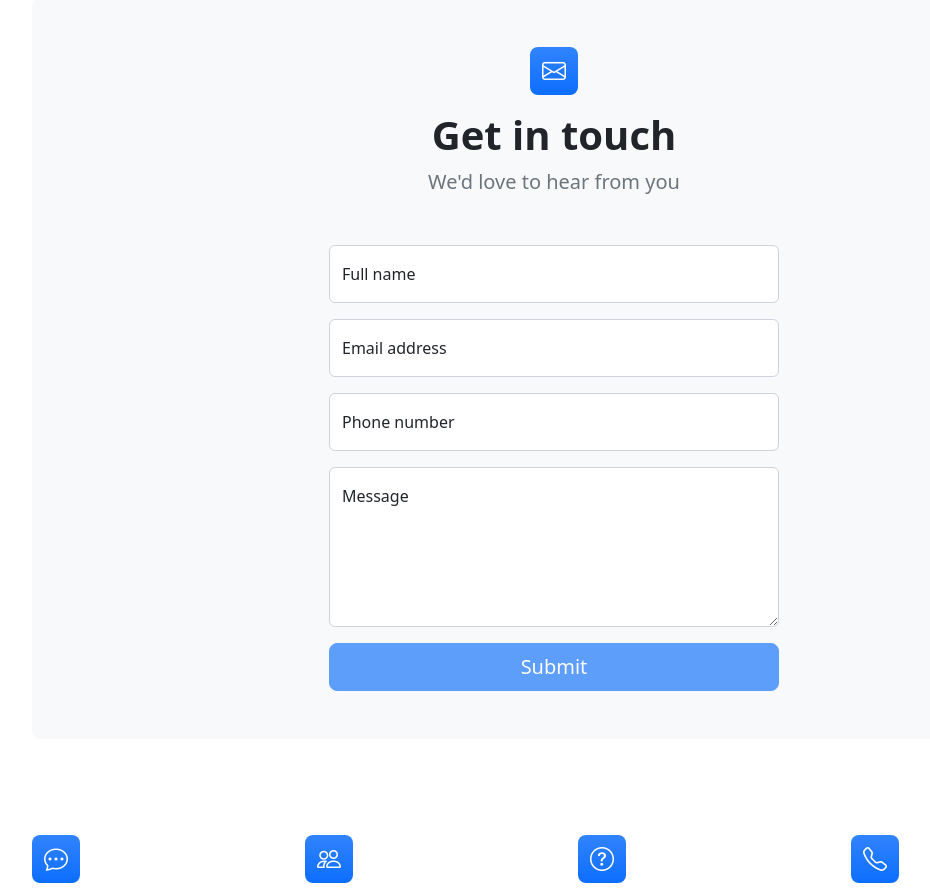
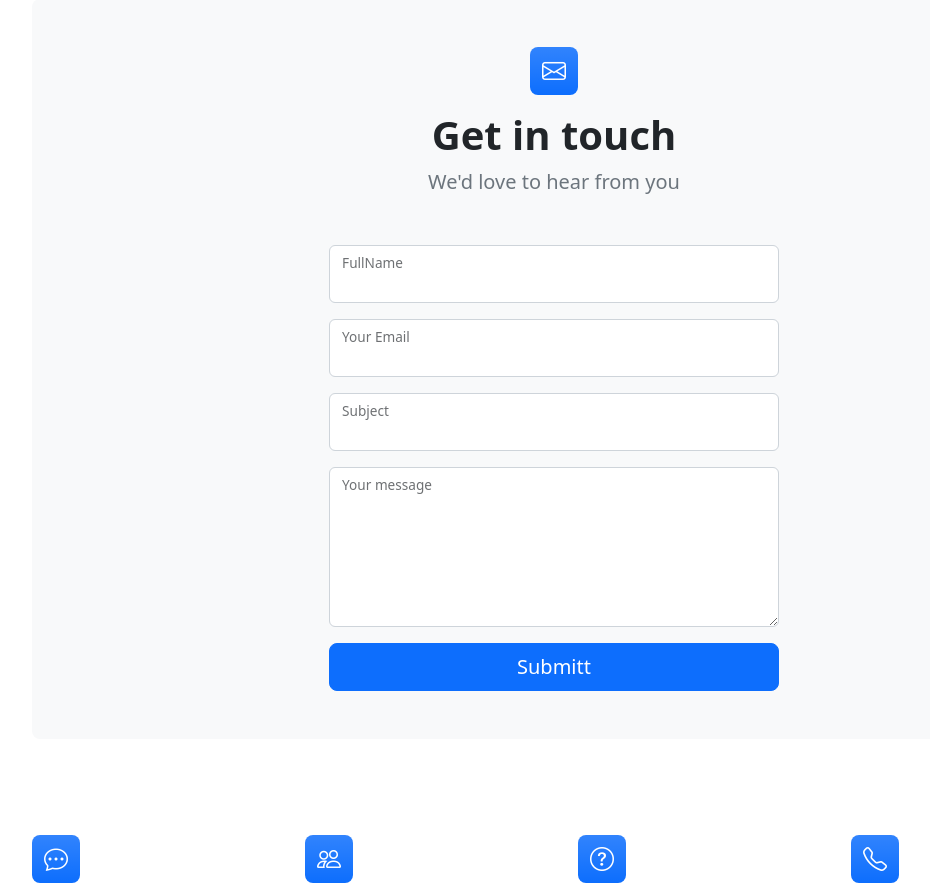
Before and after one commit to Afsaneh-hassani/projectsite, a Django app: page /contact in a window 1280 px wide. Shown: the part 582-1472 px from the top of the page, without its empty margins (86-1016 px from the left). Run offline with Django 5.2, Linux system fonts and the light colour scheme; grey boxes labelled with a size stand in for pictures from a placeholder-image service; some libraries are stand-ins or nearby versions.

Commit message:
completed forms
completed forms

```diff
--- a/blog/models.py
+++ b/blog/models.py
@@ -1,7 +1,7 @@
 from django.db import models
 from django.contrib.auth.models import User
 from django.urls import reverse
-#from taggit.managers import TaggableManager
+from taggit.managers import TaggableManager
 
 # Create your models here.
 
@@ -18,7 +18,7 @@ class Post(models.Model):
     author=models.ForeignKey(User,on_delete=models.SET_NULL,null=True)
     title=models.CharField(max_length=255)
     content=models.TextField()
-    #tags=TaggableManager()
+    tags=TaggableManager()
     category=models.ManyToManyField(Category)
     counted_view=models.IntegerField(default=0)
     status=models.BooleanField(default=False)
--- a/blog/urls.py
+++ b/blog/urls.py
@@ -12,6 +12,7 @@ urlpatterns = [
     path('category/<str:cat_name>', blog_view, name='category'),
     path('search/', blog_search, name='search'),
     path('author/<str:author_username>', blog_view, name='author'),
+    path('tag/<str:tag_name>', blog_view, name='tag'),
 
 
 ]
--- a/projectsite/urls.py
+++ b/projectsite/urls.py
@@ -18,16 +18,26 @@ from django.contrib import admin
 from django.urls import path ,include, re_path
 from django.conf import settings
 from django.conf.urls.static import static
-#from django.contrib.sitemaps.views import sitemap
-#from website.sitemaps import StaticViewSitemap
-#from blog.sitemaps import BlogSitemap
-#import debug_toolbar
+from django.contrib.sitemaps.views import sitemap
+from website.sitemaps import StaticViewSitemap
+from blog.sitemaps import BlogSitemap
+import debug_toolbar
 #from website.views import coming_soon
+
+
+sitemaps = {
+    "static": StaticViewSitemap,
+    'blog':BlogSitemap
+}
 
 urlpatterns = [
     path('admin/', admin.site.urls),
     path('', include('website.urls')),
     path('blog/', include('blog.urls')),
+    path("sitemap.xml",sitemap, {"sitemaps": sitemaps}, name="django.contrib.sitemaps.views.sitemap"),
+    path('robots.txt', include('robots.urls')),
+    path('__debug__/',include('debug_toolbar.urls')),
+
 
 ]
 
--- a/templates/blog/blog-popularpost.html
+++ b/templates/blog/blog-popularpost.html
@@ -1,6 +1,7 @@
 
 
 {% load static %}
+{% load humanize%}
 
 <div class="col-xl-8">
     <h2 class="fw-bolder fs-5 mb-4 orange-box">Poplular Posts</h2>
@@ -11,7 +12,7 @@
 
 
 
-        <div class="small text-muted">{{post.published_date|date:'d M Y'}}</div>
+        <div class="small text-muted">{{post.published_date|naturalday}}</div>
         <a class="link-dark" href="{% url 'blog:single' pid=post.id %}"><h3>{{post.title}}</h3></a>
 
 
--- a/templates/website/contact.html
+++ b/templates/website/contact.html
@@ -20,52 +20,87 @@
                                 <!-- To make this form functional, sign up at-->
                                 <!-- https://startbootstrap.com/solution/contact-forms-->
                                 <!-- to get an API token!-->
-                                <form id="contactForm" data-sb-form-api-token="API_TOKEN">
-                                    <!-- Name input-->
+                                <!-- در contact.html -->
+<form class="form-area contact-form text-right" method="post" novalidate>
+    {% csrf_token %}
+
+    <!-- نمایش پیغام‌ها -->
+
+
+    <!-- فیلد نام -->
     <div class="form-floating mb-3">
-                                        <input class="form-control" id="name" type="text" placeholder="Enter your name..." data-sb-validations="required" />
-                                        <label for="name">Full name</label>
-                                        <div class="invalid-feedback" data-sb-feedback="name:required">A name is required.</div>
+        {{ form.name }}
+        <label for="{{ form.name.id_for_label }}">FullName</label>
+        {% if form.name.errors %}
+        <div class="invalid-feedback d-block">
+            {{ form.name.errors.0 }}
         </div>
-                                    <!-- Email address input-->
+        {% endif %}
+    </div>
+
+    <!-- فیلد ایمیل -->
     <div class="form-floating mb-3">
-                                        <input class="form-control" id="email" type="email" placeholder="name@example.com" data-sb-validations="required,email" />
-                                        <label for="email">Email address</label>
-                                        <div class="invalid-feedback" data-sb-feedback="email:required">An email is required.</div>
-                                        <div class="invalid-feedback" data-sb-feedback="email:email">Email is not valid.</div>
+        {{ form.email }}
+        <label for="{{ form.email.id_for_label }}">Your Email</label>
+        {% if form.email.errors %}
+        <div class="invalid-feedback d-block">
+            {{ form.email.errors.0 }}
         </div>
-                                    <!-- Phone number input-->
+        {% endif %}
+    </div>
+
+    <!-- فیلد موضوع -->
     <div class="form-floating mb-3">
-                                        <input class="form-control" id="phone" type="tel" placeholder="(123) 456-7890" data-sb-validations="required" />
-                                        <label for="phone">Phone number</label>
-                                        <div class="invalid-feedback" data-sb-feedback="phone:required">A phone number is required.</div>
+        {{ form.subject }}
+        <label for="{{ form.subject.id_for_label }}">Subject</label>
+        {% if form.subject.errors %}
+        <div class="invalid-feedback d-block">
+            {{ form.subject.errors.0 }}
         </div>
-                                    <!-- Message input-->
+        {% endif %}
+    </div>
+
+    <!-- فیلد پیام -->
     <div class="form-floating mb-3">
-                                        <textarea class="form-control" id="message" type="text" placeholder="Enter your message here..." style="height: 10rem" data-sb-validations="required"></textarea>
-                                        <label for="message">Message</label>
-                                        <div class="invalid-feedback" data-sb-feedback="message:required">A message is required.</div>
+        {{ form.message }}
+        <label for="{{ form.message.id_for_label }}"> Your message</label>
+        {% if form.message.errors %}
+        <div class="invalid-feedback d-block">
+            {{ form.message.errors.0 }}
         </div>
-                                    <!-- Submit success message-->
-                                    <!---->
-                                    <!-- This is what your users will see when the form-->
-                                    <!-- has successfully submitted-->
-                                    <div class="d-none" id="submitSuccessMessage">
-                                        <div class="text-center mb-3">
-                                            <div class="fw-bolder">Form submission successful!</div>
-                                            To activate this form, sign up at
-                                            <br />
-                                            <a href="https://startbootstrap.com/solution/contact-forms">https://startbootstrap.com/solution/contact-forms</a>
+        {% endif %}
     </div>
+
+    <!-- دکمه ارسال -->
+    <div class="d-grid">
+        <button class="btn btn-primary btn-lg" type="submit"> Submitt</button>
     </div>
-                                    <!-- Submit error message-->
-                                    <!---->
-                                    <!-- This is what your users will see when there is-->
-                                    <!-- an error submitting the form-->
-                                    <div class="d-none" id="submitErrorMessage"><div class="text-center text-danger mb-3">Error sending message!</div></div>
-                                    <!-- Submit Button-->
-                                    <div class="d-grid"><button class="btn btn-primary btn-lg disabled" id="submitButton" type="submit">Submit</button></div>
 </form>
+                                {% if messages %}
+    {% for message in messages %}
+      <div class="alert {% if message.tags %} alert-{{ message.tags }}{% endif %}">{{ message|safe }}</div>
+    {% endfor %}
+  {% endif %}
+
+
+
+                                {% if form.errors %}
+    <div class="alert alert-error">
+      <h4>Please fix the following errors</h4>
+      <ul>
+        {% for field in form %}
+          {% if field.errors %}
+            {% for error in field.errors %}
+              <li><a href="#id_{{ field.name }}" class="error">{{ error|escape }}</a></li>
+            {% endfor %}
+          {% endif %}
+        {% endfor %}
+      </ul>
+      {% if form.non_field_errors %}
+        {{ form.non_field_errors }}
+      {% endif %}
+    </div>
+  {% endif %}
                             </div>
                         </div>
                     </div>
--- /dev/null
+++ b/website/forms.py
@@ -0,0 +1,17 @@
+from django import forms
+from .models import Contact
+
+class ContactForm(forms.ModelForm):
+    class Meta:
+        model = Contact
+        fields = ['name', 'email', 'subject', 'message']
+        widgets = {
+            'name': forms.TextInput(attrs={'class': 'form-control'}),
+            'email': forms.EmailInput(attrs={'class': 'form-control'}),
+            'subject': forms.TextInput(attrs={'class': 'form-control'}),
+            'message': forms.Textarea(attrs={
+                'class': 'form-control',
+                'rows': 5,
+                'style': 'height: 10rem'
+            }),
+        }
--- a/website/views.py
+++ b/website/views.py
@@ -1,4 +1,7 @@
-from django.shortcuts import render
+from django.shortcuts import render, redirect
+from website.models import Contact
+from website.forms import  ContactForm
+from django.contrib import messages
 
 # Create your views here.
 
@@ -9,6 +12,20 @@ def index_view(request):
 def about_view(request):
     return render(request,'website/about.html')
 
+
+
 def contact_view(request):
+    if request.method == 'POST':
+        form = ContactForm(request.POST)
+        if form.is_valid():
+            form.save()
+            messages.success(request, 'Your message submitted successfully!')
+            return redirect('website:contact')
+        else:
 
-    return render(request,'website/contact.html')
+            print("Form errors:", form.errors)
+            messages.error(request, 'Please fix the following errors:')
+    else:
+        form = ContactForm()
+
+    return render(request, 'website/contact.html', {'form': form})
```
Also changed, not shown: blog/sitemaps.py (added, +17 -0 lines), projectsite/settings.py (+18 -0 lines), templates/blog/blog-home.html (+10 -0 lines), templates/blog/blog-single.html (+12 -0 lines), templates/blog/blog-tags.html (added, +12 -0 lines), website/sitemaps.py (added, +13 -0 lines), blog/migrations/0007_post_tags.py (added). Lines whose indentation alone changed are shown as unchanged.
